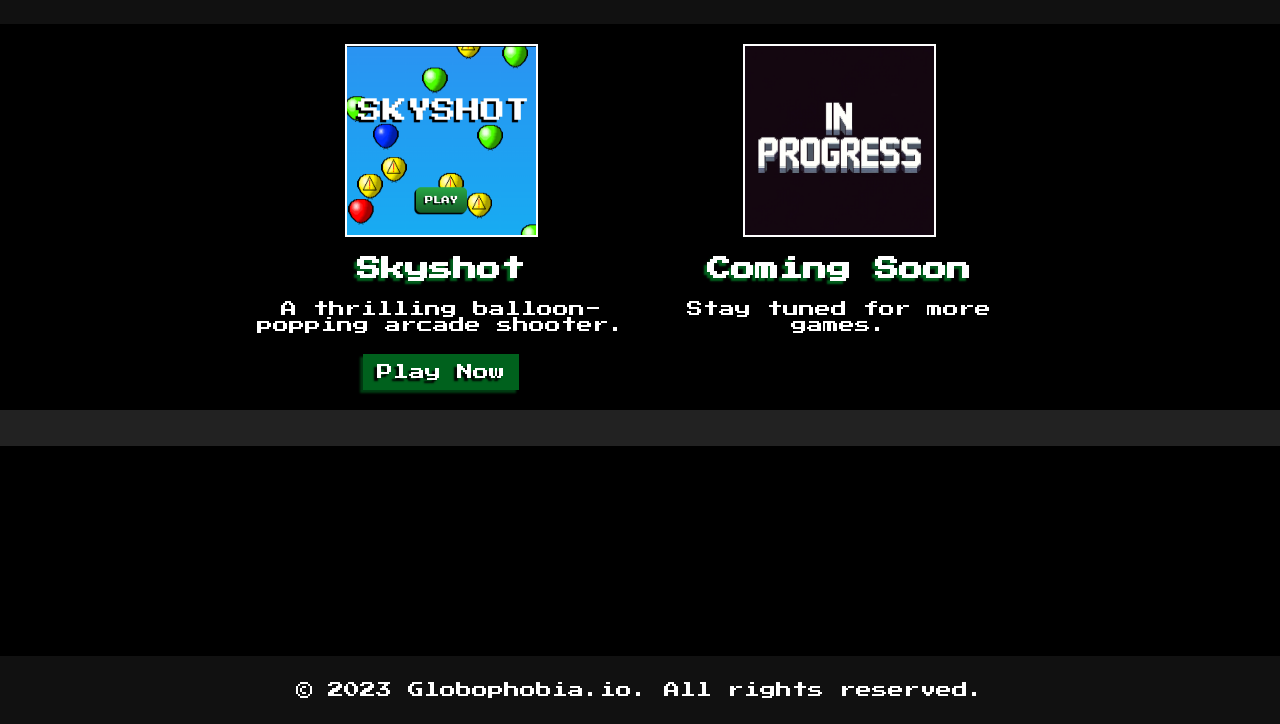
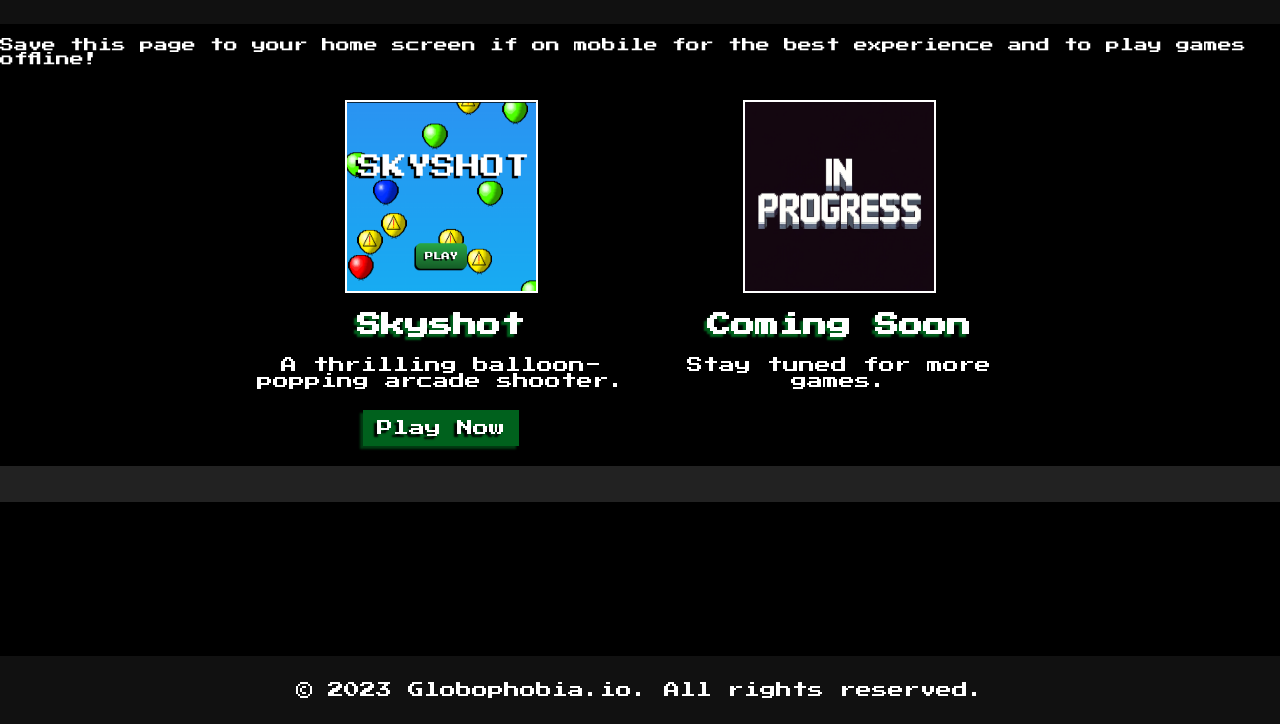
Before and after one commit to globophobo/globophobia.io, a plain HTML site: page index.html in a window 1280 px wide. Shown: the part 76-800 px from the top of the page. Drawn offline with Linux system fonts and the light colour scheme.

Commit message:
Update index.html

```diff
--- a/index.html
+++ b/index.html
@@ -115,6 +115,7 @@
     </header>
 
     <main>
+        <p style="font-size: 14px;">Save this page to your home screen if on mobile for the best experience and to play games offline!</p>
         <section class="game-list">
             <div class="game">
                 <img src="preview_skyshot.png" alt="Skyshot Preview">
```
